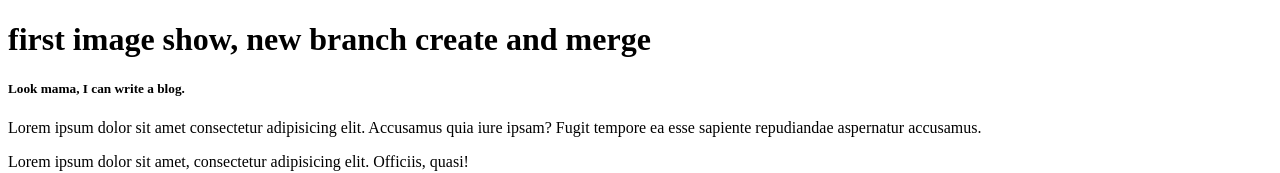
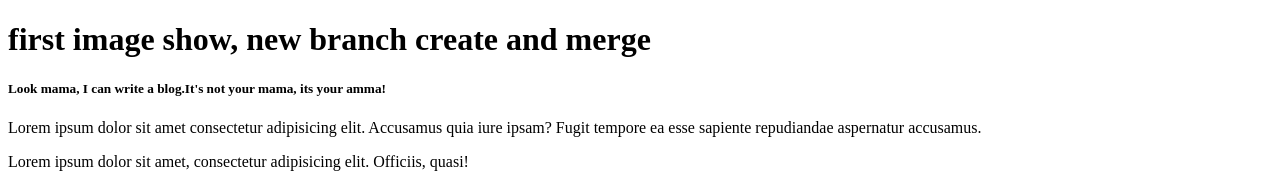
Before and after one commit to sajjad516/hello, a plain HTML site: page index.html in a window 1280 px wide. Shown: the top 173 px of the page. Drawn offline with Linux system fonts and the light colour scheme.

Commit message:
Amma is angry

```diff
--- a/index.html
+++ b/index.html
@@ -8,7 +8,7 @@
 </head>
 <body>
   <h1>first image show, new branch create and merge </h4>
-<h5>Look mama, I can write a blog.</h5>
+<h5>Look mama, I can write a blog.It's not your mama, its your amma!</h5>
     <p>Lorem ipsum dolor sit amet consectetur adipisicing elit. Accusamus quia iure ipsam? Fugit tempore ea esse sapiente repudiandae aspernatur accusamus.</p>
     <div>
       <p>Lorem ipsum dolor sit amet, consectetur adipisicing elit. Officiis, quasi!</p>
```
